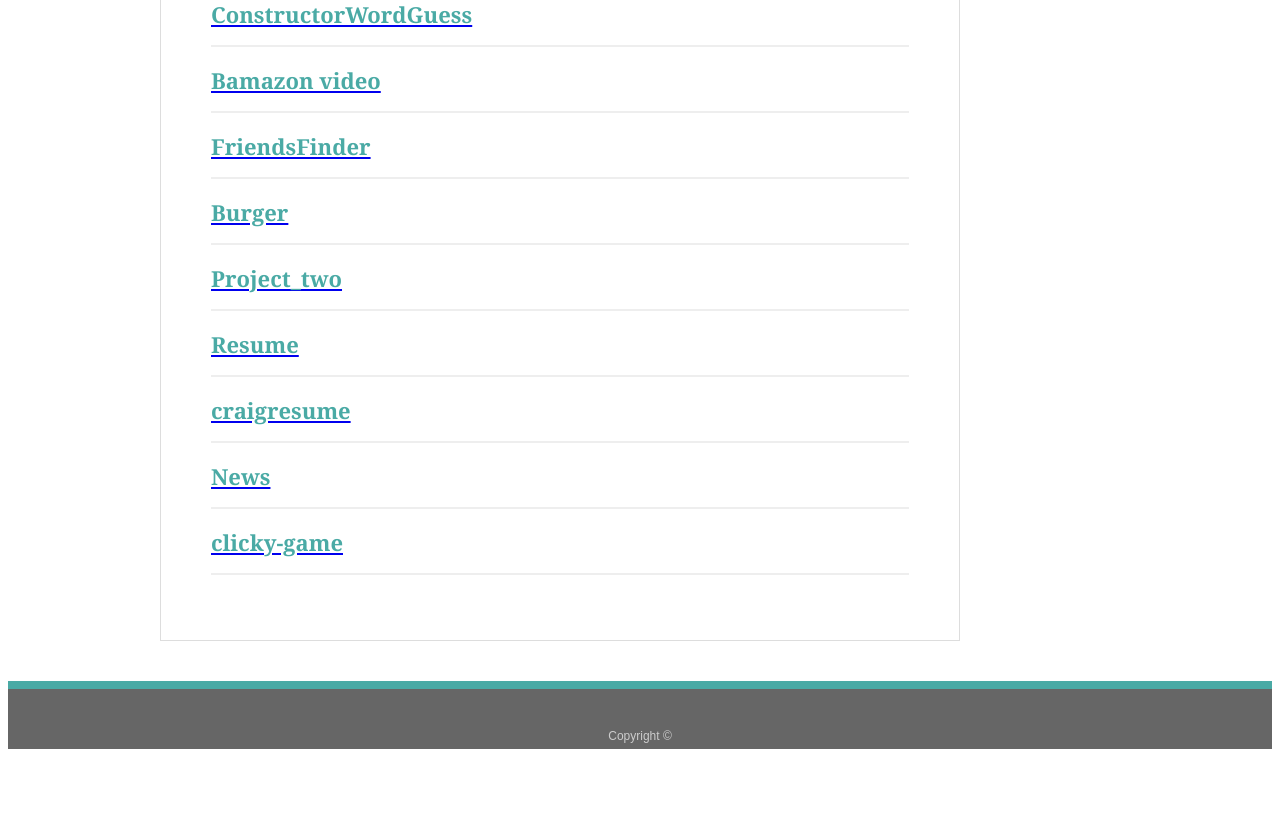
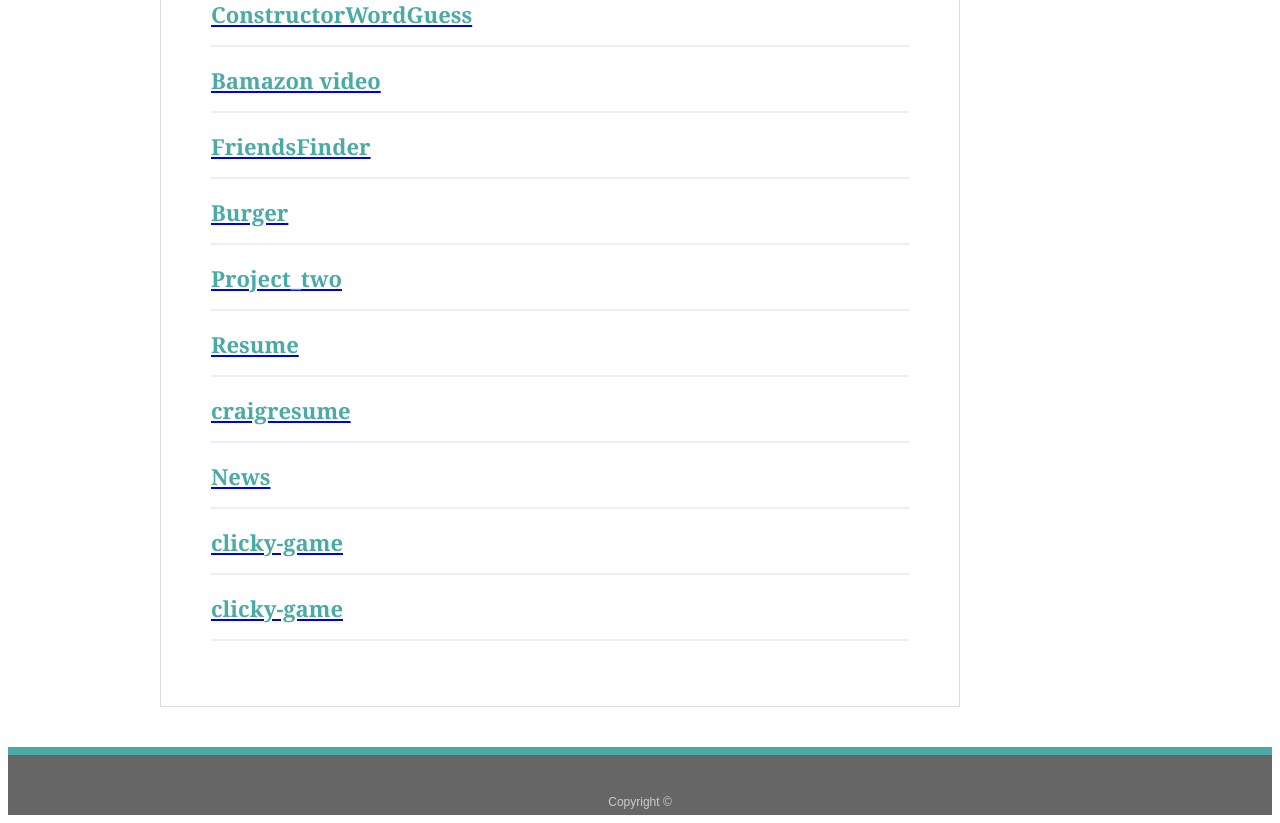
Before and after one commit to mandoproduction/Responsive-Portfolio, a plain HTML site: page portfolio.html in a window 1280 px wide. Shown: the part 868-1691 px from the top of the page. Before the commit the page ends 1625 px from the top, so only its background shows below. Drawn offline with Linux system fonts and the light colour scheme.

Commit message:
add heroku

```diff
--- a/portfolio.html
+++ b/portfolio.html
@@ -114,6 +114,11 @@
           <h3>clicky-game</h3>
         </a>
       </div>
+      <div class="images">
+        <a href="https://stark-waters-63842.herokuapp.com/">
+          <h3>clicky-game</h3>
+        </a>
+      </div>
 
 
 
```
